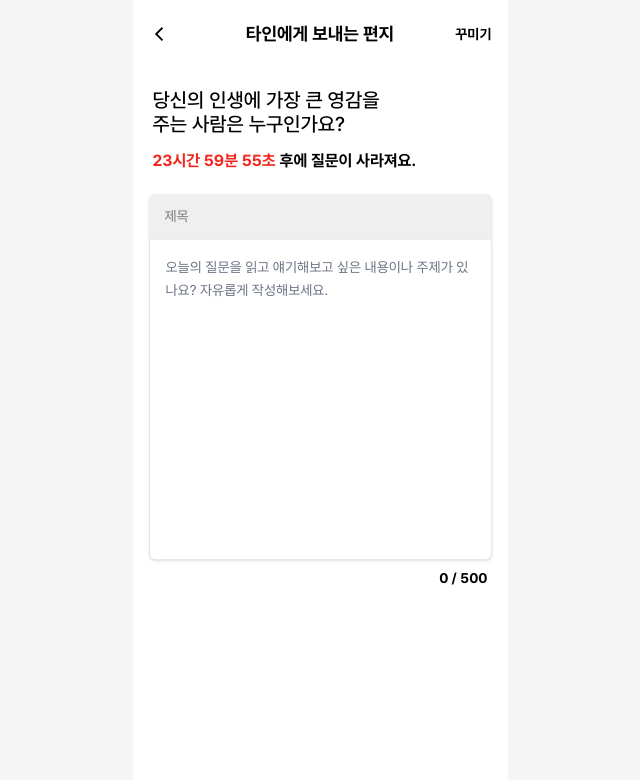
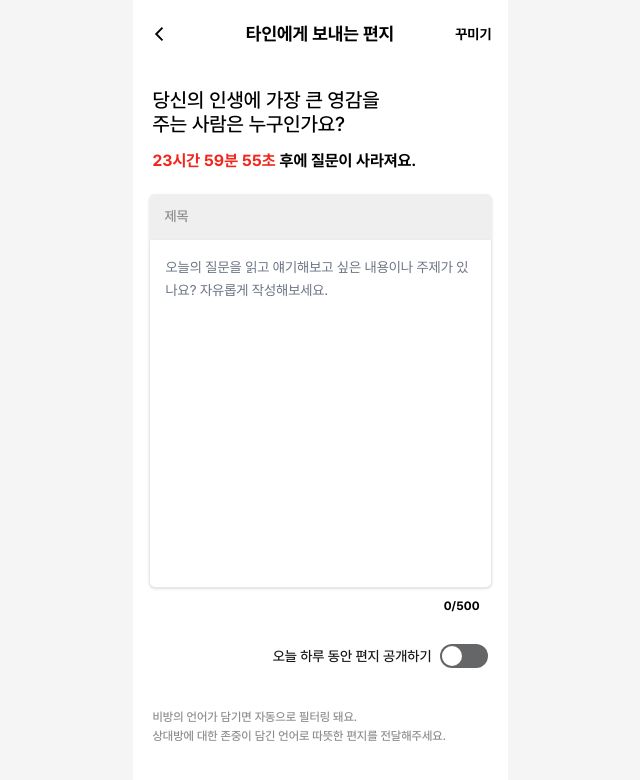
Before and after one commit to soksak-letter/soksak-Front, a React (Vite) app: page /letter/anon-draft in a window 1280 px wide. Shown: the top 780 px of the page, without its empty margins (320-960 px from the left). Built offline with nearby package versions, Linux system fonts and the light colour scheme.

Commit message:
[#19] style : LetterTextBox 스타일 수정, anon-draft 페이지 완성

```diff
--- a/src/components/LetterTextBox.tsx
+++ b/src/components/LetterTextBox.tsx
@@ -45,6 +45,7 @@ const LetterTextBox = ({ value, onChange, className }: LetterTextBoxProps) => {
   const showTitleError = titleTouched && titleTooShort;
 
   return (
+    <div className='flex flex-col'>
       <div className={`flex flex-col ${className ?? ''}`}>
         <div className='h-[46px] shrink-0 rounded-t-md bg-[#EFEFEF] px-4 py-2.5 shadow-sm'>
           <input
@@ -71,8 +72,9 @@ const LetterTextBox = ({ value, onChange, className }: LetterTextBoxProps) => {
             placeholder='오늘의 질문을 읽고 얘기해보고 싶은 내용이나 주제가 있나요? 자유롭게 작성해보세요.'
           />
         </div>
-      <div className='mt-2 flex items-center justify-end px-1 text-sm text-black font-semibold tabular-nums'>
-        {value.content.length} / {LENGTH.CONTENT.MAX}
+      </div>
+      <div className='flex justify-end p-3 text-[12px] text-black font-semibold tabular-nums'>
+        {value.content.length}/{LENGTH.CONTENT.MAX}
       </div>
     </div>
   );
--- a/src/pages/letter/AnonDraftPage.tsx
+++ b/src/pages/letter/AnonDraftPage.tsx
@@ -1,4 +1,5 @@
 import BackHeader from '@/components/common/headers/BackHeader';
+import ToggleSwitch from '@/components/common/ToggleSwitch';
 import LetterTextBox from '@/components/LetterTextBox';
 import useCountdown from '@/hooks/useCountdown';
 import { useModalStore } from '@/stores/modalStore';
@@ -15,6 +16,7 @@ const AnonDraftPage = () => {
     title: '',
     content: '',
   });
+  const [isPublic, setIsPublic] = useState(false);
 
   const startAtRef = useRef<number>(Date.now());
   const deadlineMs = useMemo(() => startAtRef.current + DAY_MS, []);
@@ -52,6 +54,17 @@ const AnonDraftPage = () => {
       <div className='px-4'>
         <LetterTextBox value={letter} onChange={setLetter} className='w-[343px] h-[394px]' />
       </div>
+      <div className='flex items-center justify-end p-5 gap-2'>
+        <span className='text-[var(--color-text-normal)] text-[14px] font-medium'>
+          오늘 하루 동안 편지 공개하기
+        </span>
+        <ToggleSwitch checked={isPublic} onCheckedChange={setIsPublic} />
+      </div>
+      <p className='flex p-5 text-[12px] text-[var(--color-text-assistive)] leading-[160%] font-medium'>
+        비방의 언어가 담기면 자동으로 필터링 돼요.
+        <br />
+        상대방에 대한 존중이 담긴 언어로 따뜻한 편지를 전달해주세요.
+      </p>
     </div>
   );
 };
```
Lines whose indentation alone changed are shown as unchanged.
